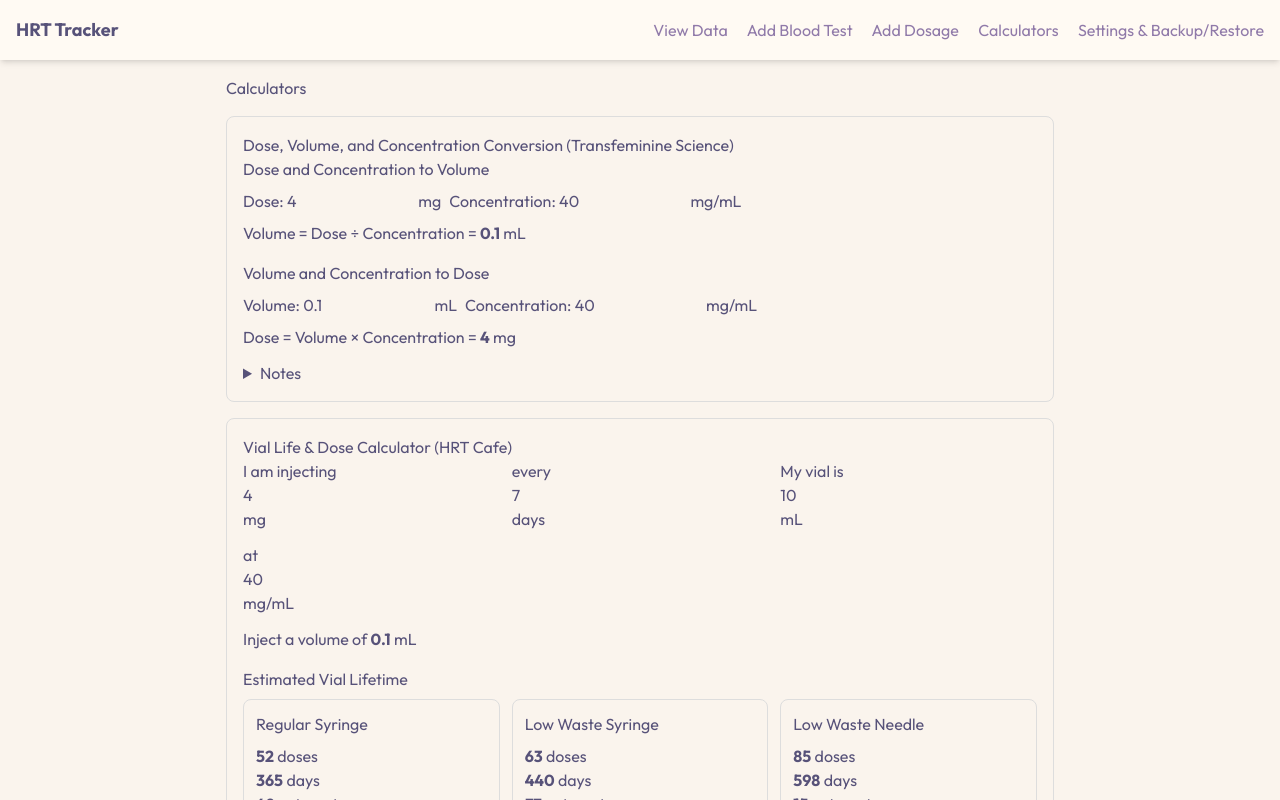
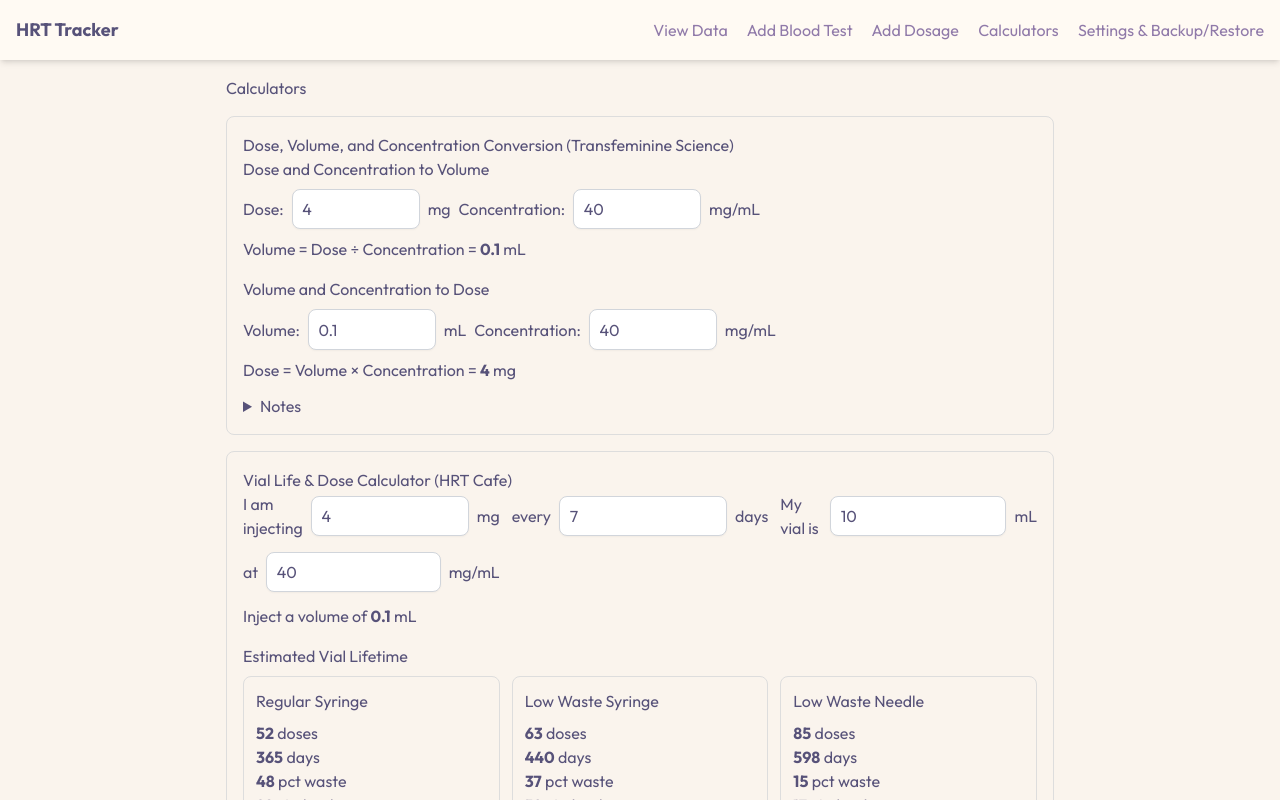
Before and after one commit to chaos-dotcom/hrt-tracker, a SvelteKit app: page /calc in a window 1280 px wide. Shown: the top 800 px of the page. Built offline with nearby package versions, Linux system fonts and the light colour scheme.

Commit message:
style: add spacing and styles for calculator number inputs

```diff
--- a/src/routes/calc/+page.svelte
+++ b/src/routes/calc/+page.svelte
@@ -165,3 +165,54 @@
     </details>
   </section>
 </div>
+
+<style>
+  /* Make label text + input + unit nicely spaced */
+  label {
+    display: flex;
+    align-items: center;
+    gap: 0.5rem;
+  }
+
+  /* Input appearance */
+  input[type="number"] {
+    padding: 0.45rem 0.6rem;
+    border: 1px solid var(--border, #d1d5db);
+    border-radius: 0.5rem;
+    background: #ffffff;
+    color: inherit;
+    outline: none;
+    transition: border-color 120ms ease, box-shadow 120ms ease, background-color 120ms ease;
+    box-shadow: 0 1px 2px rgba(0,0,0,0.04);
+  }
+  input[type="number"]:focus {
+    border-color: #7c4dff; /* accent outline */
+    box-shadow: 0 0 0 3px rgba(124,77,255,0.25);
+    background: #fff;
+  }
+
+  /* Remove number input spinners */
+  input[type="number"]::-webkit-outer-spin-button,
+  input[type="number"]::-webkit-inner-spin-button {
+    -webkit-appearance: none;
+    margin: 0;
+  }
+  input[type="number"] {
+    -moz-appearance: textfield;
+  }
+
+  /* Dark mode-friendly defaults */
+  @media (prefers-color-scheme: dark) {
+    input[type="number"] {
+      background: rgba(255,255,255,0.06);
+      border-color: rgba(148,163,184,0.35);
+      box-shadow: 0 1px 1px rgba(0,0,0,0.2) inset;
+      color: inherit;
+    }
+    input[type="number"]:focus {
+      border-color: #c4a7e7;
+      box-shadow: 0 0 0 3px rgba(196,167,231,0.35);
+      background: rgba(255,255,255,0.1);
+    }
+  }
+</style>
```
